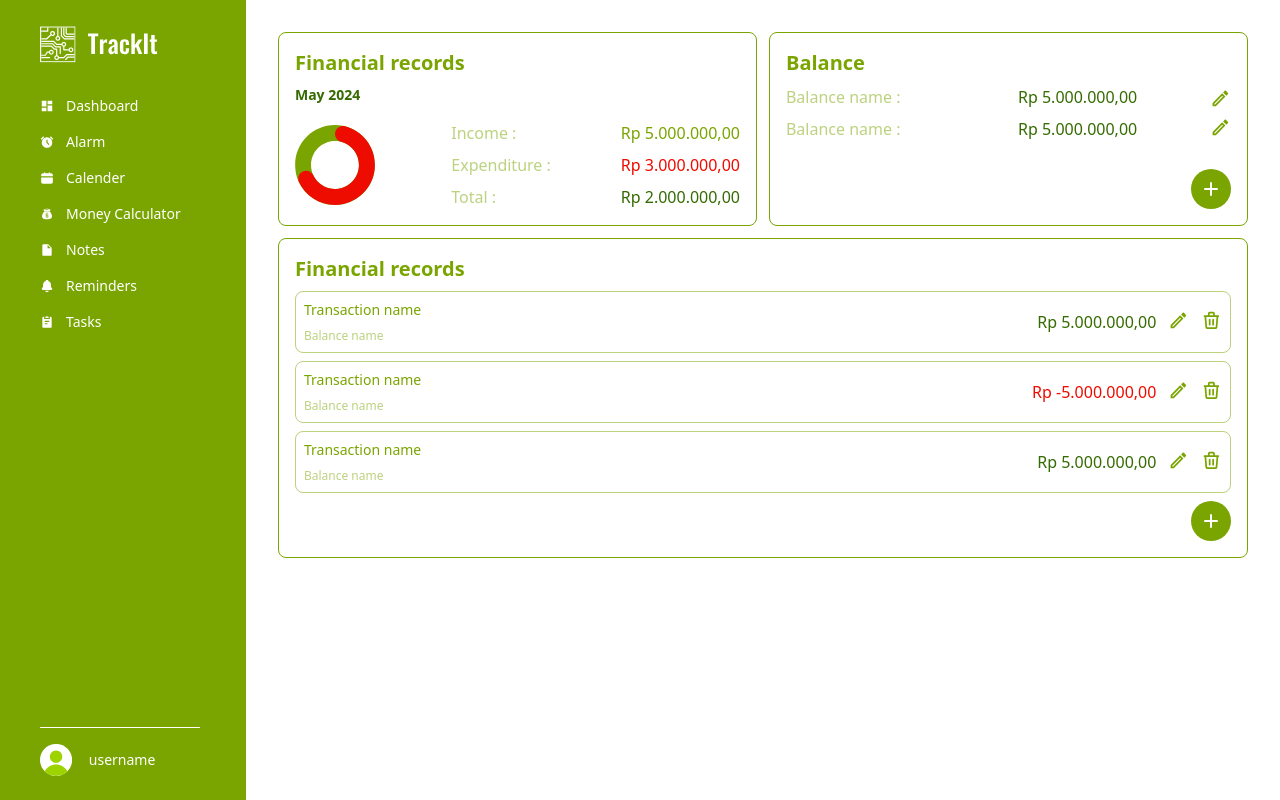
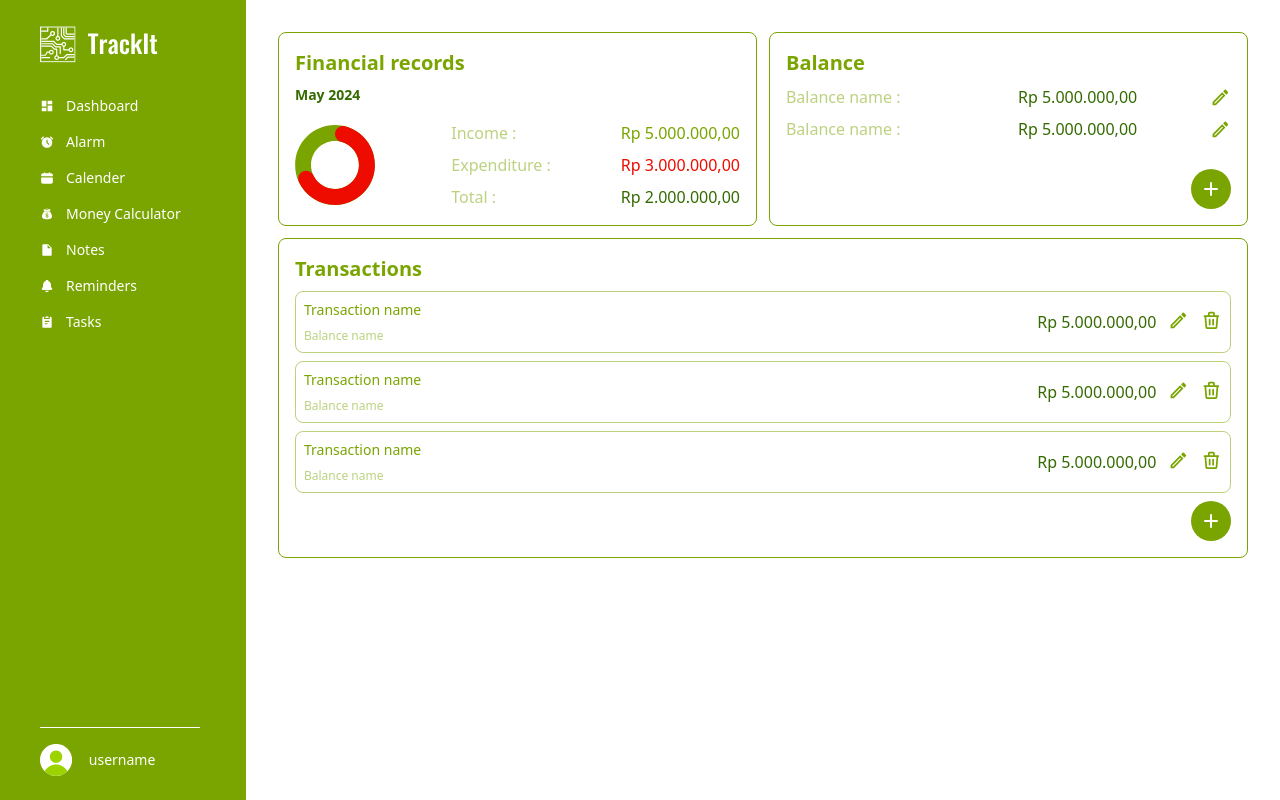
Before and after one commit to allsyalwaa/TrackIt, a React (Vite) app: page /money-calculator in a window 1280 px wide. Built offline with nearby package versions, Linux system fonts and the light colour scheme.

Commit message:
Update UI components for displaying balance and transactions

```diff
--- a/src/components/section/SecMoneyCalculator.jsx
+++ b/src/components/section/SecMoneyCalculator.jsx
@@ -1,5 +1,7 @@
 import Chart from "../../assets/chart.svg";
 import ButtonPlus from "../ui/ButtonPlus";
+import CardBalance from "../ui/CardBalance";
+import CardTransactions from "../ui/CardTransactions";
 
 export default function SecMoneyCalculator() {
   return (
@@ -37,48 +39,9 @@ export default function SecMoneyCalculator() {
         <div className="relative rounded-lg border-[1.5px] border-primary p-4">
           <h1 className="text-xl font-semibold text-primary">Balance</h1>
 
-          <div className="mt-2 grid grid-cols-5 items-center justify-center gap-6">
-            <div className="col-span-2 flex flex-col gap-2">
-              <h1 className="font-medium text-primary/50 ">Balance name :</h1>
-              <h1 className="font-medium text-primary/50 ">Balance name :</h1>
-            </div>
-            <div className="col-span-2 flex flex-col gap-2">
-              <h1 className="flex justify-end font-medium text-secondary">
-                Rp 5.000.000,00
-              </h1>
-              <h1 className="flex justify-end font-medium text-secondary">
-                Rp 5.000.000,00
-              </h1>
-            </div>
-            <div className="flex flex-col gap-2 text-primary">
-              <div className="flex justify-end">
-                <svg
-                  xmlns="http://www.w3.org/2000/svg"
-                  width="1.3em"
-                  height="1.3em"
-                  viewBox="0 0 24 24"
-                >
-                  <path
-                    fill="currentColor"
-                    d="m14.06 9l.94.94L5.92 19H5v-.92zm3.6-6c-.25 0-.51.1-.7.29l-1.83 1.83l3.75 3.75l1.83-1.83c.39-.39.39-1.04 0-1.41l-2.34-2.34c-.2-.2-.45-.29-.71-.29m-3.6 3.19L3 17.25V21h3.75L17.81 9.94z"
-                  />
-                </svg>
-              </div>
-              <div className="flex justify-end">
-                <svg
-                  xmlns="http://www.w3.org/2000/svg"
-                  width="1.3em"
-                  height="1.3em"
-                  viewBox="0 0 24 24"
-                >
-                  <path
-                    fill="currentColor"
-                    d="m14.06 9l.94.94L5.92 19H5v-.92zm3.6-6c-.25 0-.51.1-.7.29l-1.83 1.83l3.75 3.75l1.83-1.83c.39-.39.39-1.04 0-1.41l-2.34-2.34c-.2-.2-.45-.29-.71-.29m-3.6 3.19L3 17.25V21h3.75L17.81 9.94z"
-                  />
-                </svg>
-              </div>
-            </div>
-          </div>
+          <CardBalance text="Balance name" money="5.000.000" />
+          <CardBalance text="Balance name" money="5.000.000" />
+
           <div className="absolute right-4 top-[136px]">
             <ButtonPlus />
           </div>
@@ -86,151 +49,24 @@ export default function SecMoneyCalculator() {
       </div>
 
       <div className="relative mt-3 h-80 rounded-lg border-[1.5px] border-primary p-4">
-        <h1 className="text-xl font-semibold text-primary">
-          Financial records
-        </h1>
+        <h1 className="text-xl font-semibold text-primary">Transactions</h1>
         <div className="mt-2 flex flex-col gap-2">
-          <div className="rounded-lg border-[1.5px] border-primary/50 p-2">
-            <div className="grid grid-cols-2 items-center justify-between">
-              <div>
-                <h1 className="text-sm font-medium text-primary">
-                  Transaction name
-                </h1>
-                <p className="mt-2 text-xs font-medium text-primary/50">
-                  Balance name
-                </p>
-              </div>
-              <div className="flex justify-end gap-3">
-                <h1 className="flex justify-end font-medium text-secondary">
-                  Rp 5.000.000,00
-                </h1>
-                <div className="text-primary">
-                  <svg
-                    xmlns="http://www.w3.org/2000/svg"
-                    width="1.3em"
-                    height="1.3em"
-                    viewBox="0 0 24 24"
-                  >
-                    <path
-                      fill="currentColor"
-                      d="m14.06 9l.94.94L5.92 19H5v-.92zm3.6-6c-.25 0-.51.1-.7.29l-1.83 1.83l3.75 3.75l1.83-1.83c.39-.39.39-1.04 0-1.41l-2.34-2.34c-.2-.2-.45-.29-.71-.29m-3.6 3.19L3 17.25V21h3.75L17.81 9.94z"
-                    />
-                  </svg>
-                </div>
-                <div className="text-primary">
-                  <svg
-                    xmlns="http://www.w3.org/2000/svg"
-                    width="1.3em"
-                    height="1.3em"
-                    viewBox="0 0 24 24"
-                  >
-                    <path
-                      fill="none"
-                      stroke="currentColor"
-                      strokeLinecap="round"
-                      strokeLinejoin="round"
-                      strokeWidth="2"
-                      d="M4 7h16m-10 4v6m4-6v6M5 7l1 12a2 2 0 0 0 2 2h8a2 2 0 0 0 2-2l1-12M9 7V4a1 1 0 0 1 1-1h4a1 1 0 0 1 1 1v3"
-                    />
-                  </svg>
-                </div>
-              </div>
-            </div>
-          </div>
-          <div className="rounded-lg border-[1.5px] border-primary/50 p-2">
-            <div className="grid grid-cols-2 items-center justify-between">
-              <div>
-                <h1 className="text-sm font-medium text-primary">
-                  Transaction name
-                </h1>
-                <p className="mt-2 text-xs font-medium text-primary/50">
-                  Balance name
-                </p>
-              </div>
-              <div className="flex justify-end gap-3">
-                <h1 className="flex justify-end font-medium text-[#EE0C00]">
-                  Rp -5.000.000,00
-                </h1>
-                <div className="text-primary">
-                  <svg
-                    xmlns="http://www.w3.org/2000/svg"
-                    width="1.3em"
-                    height="1.3em"
-                    viewBox="0 0 24 24"
-                  >
-                    <path
-                      fill="currentColor"
-                      d="m14.06 9l.94.94L5.92 19H5v-.92zm3.6-6c-.25 0-.51.1-.7.29l-1.83 1.83l3.75 3.75l1.83-1.83c.39-.39.39-1.04 0-1.41l-2.34-2.34c-.2-.2-.45-.29-.71-.29m-3.6 3.19L3 17.25V21h3.75L17.81 9.94z"
-                    />
-                  </svg>
-                </div>
-                <div className="text-primary">
-                  <svg
-                    xmlns="http://www.w3.org/2000/svg"
-                    width="1.3em"
-                    height="1.3em"
-                    viewBox="0 0 24 24"
-                  >
-                    <path
-                      fill="none"
-                      stroke="currentColor"
-                      strokeLinecap="round"
-                      strokeLinejoin="round"
-                      strokeWidth="2"
-                      d="M4 7h16m-10 4v6m4-6v6M5 7l1 12a2 2 0 0 0 2 2h8a2 2 0 0 0 2-2l1-12M9 7V4a1 1 0 0 1 1-1h4a1 1 0 0 1 1 1v3"
-                    />
-                  </svg>
-                </div>
-              </div>
-            </div>
-          </div>
-          <div className="rounded-lg border-[1.5px] border-primary/50 p-2">
-            <div className="grid grid-cols-2 items-center justify-between">
-              <div>
-                <h1 className="text-sm font-medium text-primary">
-                  Transaction name
-                </h1>
-                <p className="mt-2 text-xs font-medium text-primary/50">
-                  Balance name
-                </p>
-              </div>
-              <div className="flex justify-end gap-3">
-                <h1 className="flex justify-end font-medium text-secondary">
-                  Rp 5.000.000,00
-                </h1>
-                <div className="text-primary">
-                  <svg
-                    xmlns="http://www.w3.org/2000/svg"
-                    width="1.3em"
-                    height="1.3em"
-                    viewBox="0 0 24 24"
-                  >
-                    <path
-                      fill="currentColor"
-                      d="m14.06 9l.94.94L5.92 19H5v-.92zm3.6-6c-.25 0-.51.1-.7.29l-1.83 1.83l3.75 3.75l1.83-1.83c.39-.39.39-1.04 0-1.41l-2.34-2.34c-.2-.2-.45-.29-.71-.29m-3.6 3.19L3 17.25V21h3.75L17.81 9.94z"
-                    />
-                  </svg>
-                </div>
-                <div className="text-primary">
-                  <svg
-                    xmlns="http://www.w3.org/2000/svg"
-                    width="1.3em"
-                    height="1.3em"
-                    viewBox="0 0 24 24"
-                  >
-                    <path
-                      fill="none"
-                      stroke="currentColor"
-                      strokeLinecap="round"
-                      strokeLinejoin="round"
-                      strokeWidth="2"
-                      d="M4 7h16m-10 4v6m4-6v6M5 7l1 12a2 2 0 0 0 2 2h8a2 2 0 0 0 2-2l1-12M9 7V4a1 1 0 0 1 1-1h4a1 1 0 0 1 1 1v3"
-                    />
-                  </svg>
-                </div>
-              </div>
-            </div>
-          </div>
+          <CardTransactions
+            text1="Transaction name"
+            text2="Balance name"
+            money="5.000.000"
+          />
+          <CardTransactions
+            text1="Transaction name"
+            text2="Balance name"
+            money="5.000.000"
+          />
+          <CardTransactions
+            text1="Transaction name"
+            text2="Balance name"
+            money="5.000.000"
+          />
+
           <div className="absolute bottom-4 right-4">
             <ButtonPlus />
           </div>
--- /dev/null
+++ b/src/components/ui/CardBalance.jsx
@@ -0,0 +1,29 @@
+export default function CardBalance({ text, money }) {
+  return (
+    <div className="mt-2 grid grid-cols-5 items-center justify-center gap-6">
+      <div className="col-span-2 flex flex-col gap-2">
+        <h1 className="font-medium text-primary/50 ">{text} :</h1>
+      </div>
+      <div className="col-span-2 flex flex-col gap-2">
+        <h1 className="flex justify-end font-medium text-secondary">
+          Rp {money},00
+        </h1>
+      </div>
+      <div className="flex flex-col gap-2 text-primary">
+        <div className="flex justify-end">
+          <svg
+            xmlns="http://www.w3.org/2000/svg"
+            width="1.3em"
+            height="1.3em"
+            viewBox="0 0 24 24"
+          >
+            <path
+              fill="currentColor"
+              d="m14.06 9l.94.94L5.92 19H5v-.92zm3.6-6c-.25 0-.51.1-.7.29l-1.83 1.83l3.75 3.75l1.83-1.83c.39-.39.39-1.04 0-1.41l-2.34-2.34c-.2-.2-.45-.29-.71-.29m-3.6 3.19L3 17.25V21h3.75L17.81 9.94z"
+            />
+          </svg>
+        </div>
+      </div>
+    </div>
+  );
+}
--- /dev/null
+++ b/src/components/ui/CardTransactions.jsx
@@ -0,0 +1,47 @@
+export default function CardTransactions({ text1, text2, money }) {
+  return (
+    <div className="rounded-lg border-[1.5px] border-primary/50 p-2">
+      <div className="grid grid-cols-2 items-center justify-between">
+        <div>
+          <h1 className="text-sm font-medium text-primary">{text1}</h1>
+          <p className="mt-2 text-xs font-medium text-primary/50">{text2}</p>
+        </div>
+        <div className="flex justify-end gap-3">
+          <h1 className="flex justify-end font-medium text-secondary">
+            Rp {money},00
+          </h1>
+          <div className="text-primary">
+            <svg
+              xmlns="http://www.w3.org/2000/svg"
+              width="1.3em"
+              height="1.3em"
+              viewBox="0 0 24 24"
+            >
+              <path
+                fill="currentColor"
+                d="m14.06 9l.94.94L5.92 19H5v-.92zm3.6-6c-.25 0-.51.1-.7.29l-1.83 1.83l3.75 3.75l1.83-1.83c.39-.39.39-1.04 0-1.41l-2.34-2.34c-.2-.2-.45-.29-.71-.29m-3.6 3.19L3 17.25V21h3.75L17.81 9.94z"
+              />
+            </svg>
+          </div>
+          <div className="text-primary">
+            <svg
+              xmlns="http://www.w3.org/2000/svg"
+              width="1.3em"
+              height="1.3em"
+              viewBox="0 0 24 24"
+            >
+              <path
+                fill="none"
+                stroke="currentColor"
+                strokeLinecap="round"
+                strokeLinejoin="round"
+                strokeWidth="2"
+                d="M4 7h16m-10 4v6m4-6v6M5 7l1 12a2 2 0 0 0 2 2h8a2 2 0 0 0 2-2l1-12M9 7V4a1 1 0 0 1 1-1h4a1 1 0 0 1 1 1v3"
+              />
+            </svg>
+          </div>
+        </div>
+      </div>
+    </div>
+  );
+}
```
